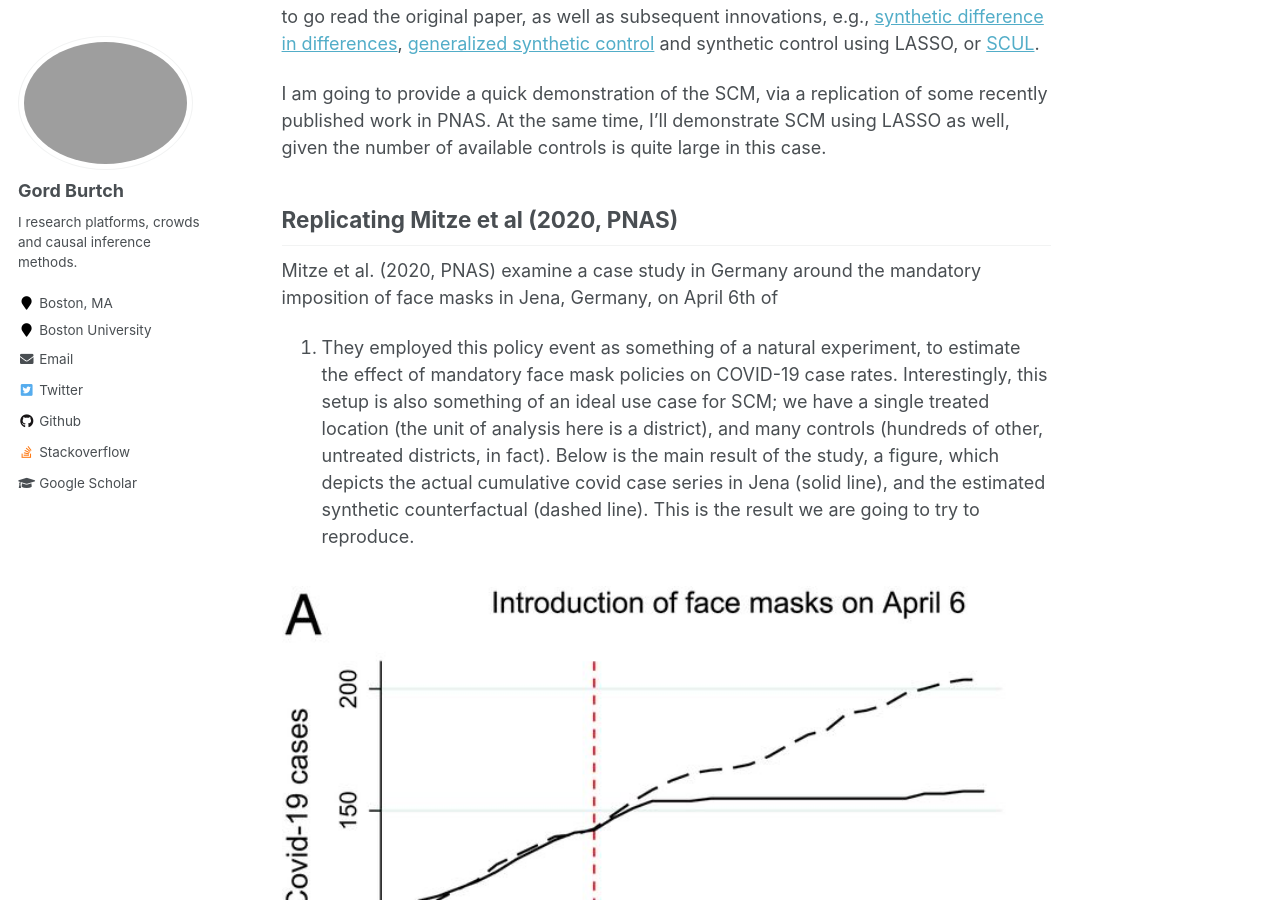
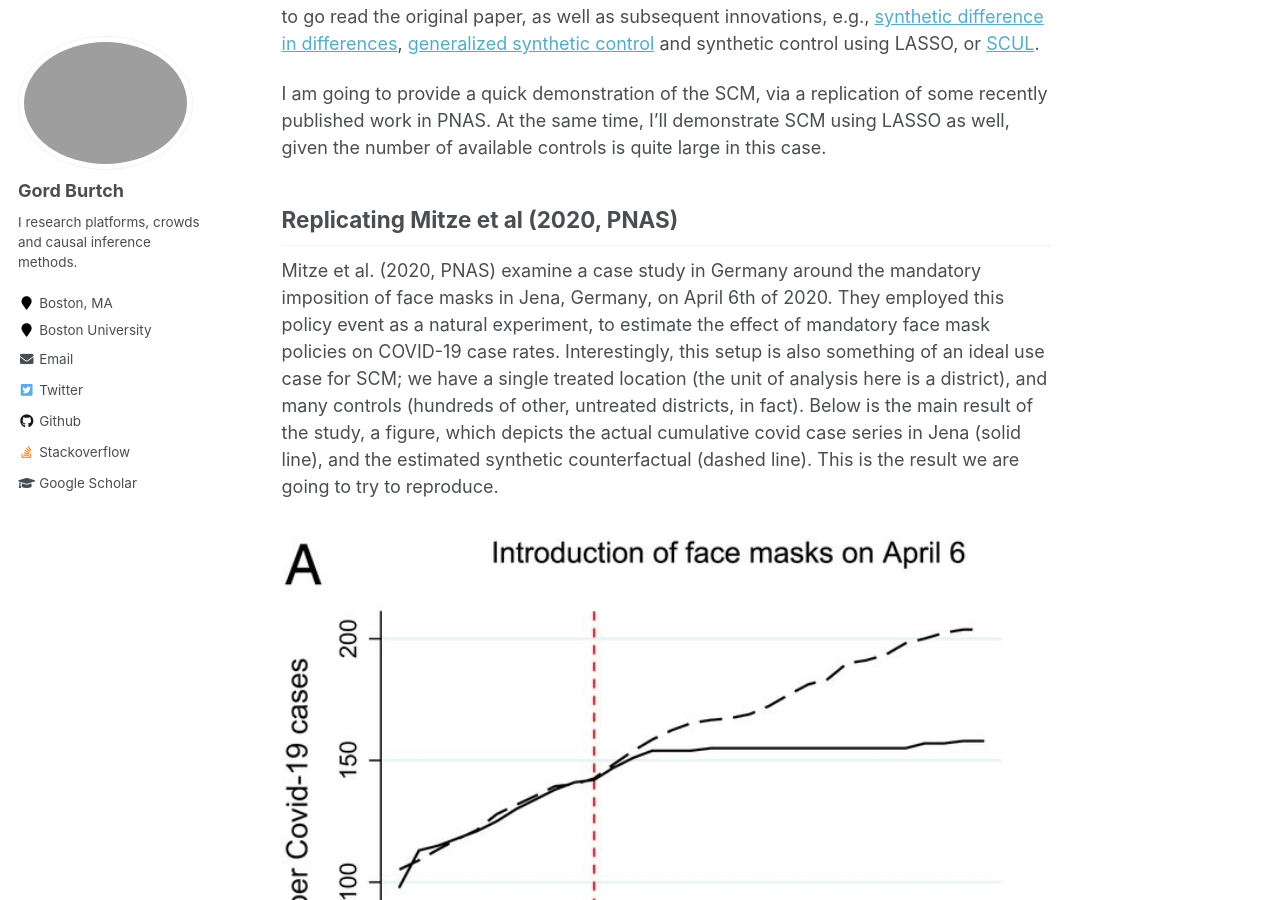
Before and after one commit to gburtch/gburtch.github.io, a Jekyll site: the page built from _posts/2021-03-26-synth-demo.md, in a window 1280 px wide and 900 px high, scrolled down 1387 px. Built offline with Jekyll 4.4.1, drawn with Linux system fonts in a browser that asks for light colours.

Commit message:
fix post

```diff
--- a/_posts/2021-03-26-synth-demo.md
+++ b/_posts/2021-03-26-synth-demo.md
@@ -73,8 +73,8 @@
 ## Replicating Mitze et al (2020, PNAS)
 
 Mitze et al. (2020, PNAS) examine a case study in Germany around the
-mandatory imposition of face masks in Jena, Germany, on April 6th of
-2020. They employed this policy event as something of a natural
+mandatory imposition of face masks in Jena, Germany, on April 6th of 2020.
+They employed this policy event as a natural
 experiment, to estimate the effect of mandatory face mask policies on
 COVID-19 case rates. Interestingly, this setup is also something of an
 ideal use case for SCM; we have a single treated location (the unit of
```
Also changed, not shown: 1 other file.
